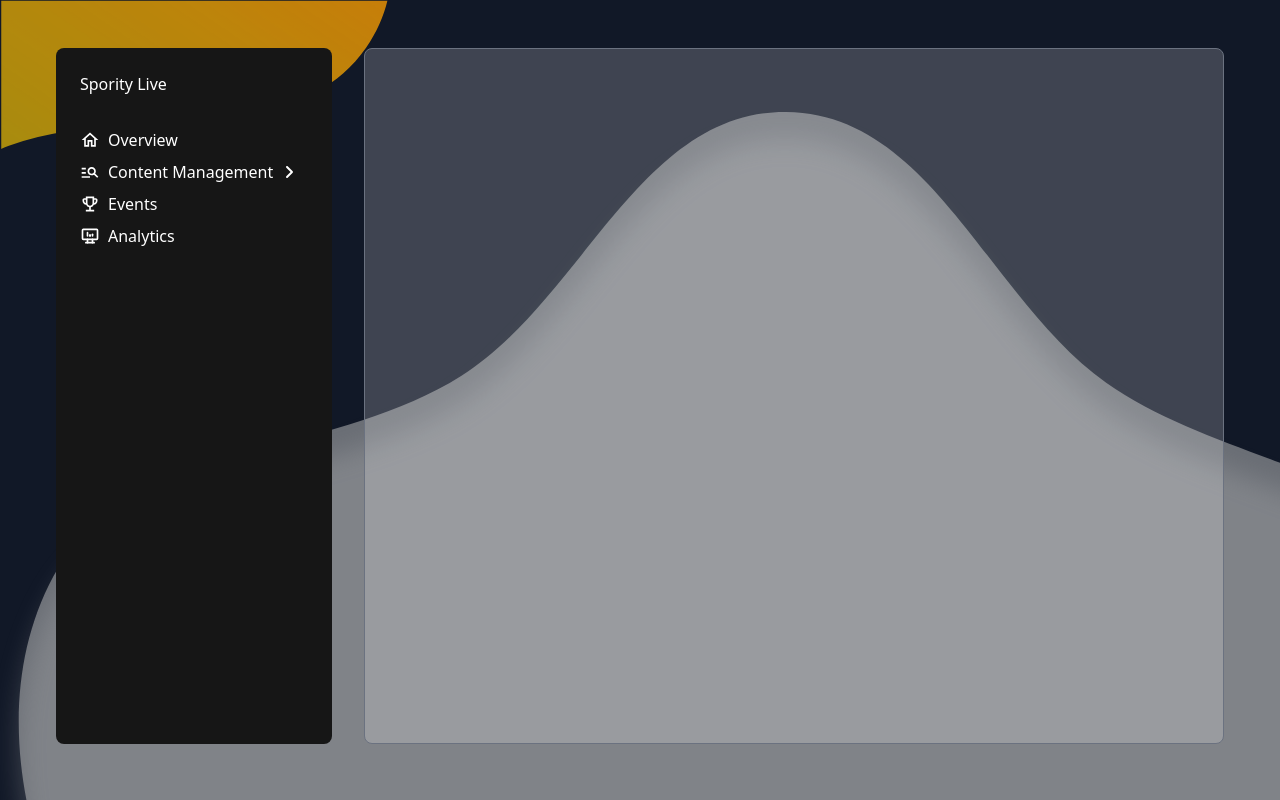
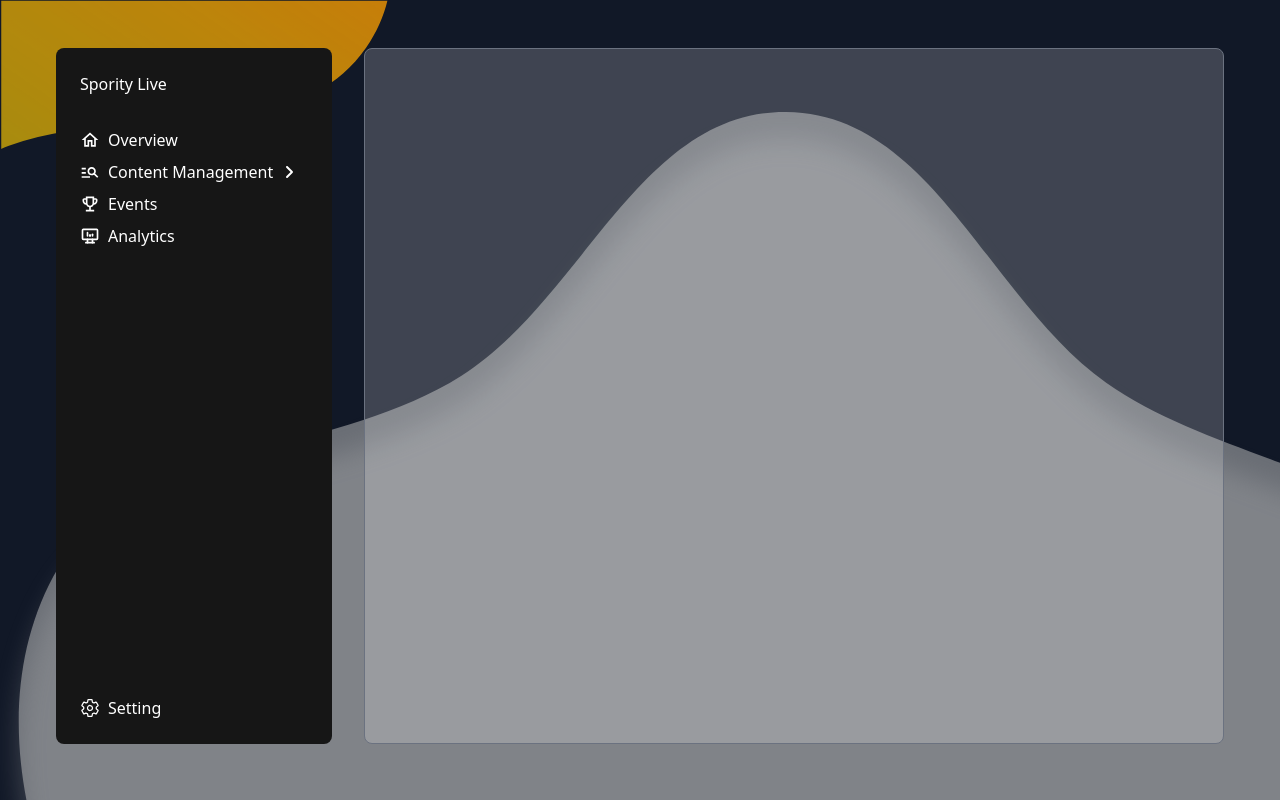
Before and after one commit to mhmAdmin1122/spority, a Next.js app: page /admin/components/Layout in a window 1280 px wide. Built offline with nearby package versions, Linux system fonts and the light colour scheme.

Commit message:
Admin layout ready to  use

```diff
--- a/pages/admin/components/Layout.tsx
+++ b/pages/admin/components/Layout.tsx
@@ -12,6 +12,7 @@ import {
   MdOutlineHome,
 } from "react-icons/md";
 import { TbDeviceDesktopAnalytics } from "react-icons/tb";
+import { IoSettingsOutline } from "react-icons/io5";
 
 const Layout = ({ children }: any) => {
   const [dropdown, setDropdown] = useState(false);
@@ -24,7 +25,8 @@ const Layout = ({ children }: any) => {
       <div className="absolute z-40 w-full flex h-full justify-center items-center">
         <div className="w-[95%] h-[94vh] rounded-lg p-6">
           <div className="flex gap-8 items-start justify-start h-full">
-            <div className="side-bar-admin">
+            <div className="side-bar-admin justify-between flex flex-col">
+              <div className="flex flex-col">
                 <Link href="/admin">Spority Live</Link>
                 <div className="pt-8 flex flex-col gap-2">
                   <Link href="/admin" className="flex items-center gap-2">
@@ -63,7 +65,10 @@ const Layout = ({ children }: any) => {
                       </div>
                     )}
                   </div>
-                <Link href="/admin/events" className="flex items-center gap-2">
+                  <Link
+                    href="/admin/events"
+                    className="flex items-center gap-2"
+                  >
                     <MdOutlineEmojiEvents className="text-xl" />
                     <h2 className="hover:underline">Events</h2>
                   </Link>
@@ -75,6 +80,11 @@ const Layout = ({ children }: any) => {
                     <h2 className="hover:underline">Analytics</h2>
                   </Link>
                 </div>
+              </div>
+              <Link href="/admin/setting" className="flex items-center gap-2">
+                <IoSettingsOutline className="text-xl" />
+                <h2 className="hover:underline">Setting</h2>
+              </Link>
             </div>
             <div className="admin-child-body-box">{children}</div>
           </div>
--- /dev/null
+++ b/pages/admin/setting.tsx
@@ -0,0 +1,16 @@
+import Head from "next/head";
+import React from "react";
+import Layout from "./components/Layout";
+
+const SettingPage = () => {
+  return (
+    <Layout>
+      <Head>
+        <title>Spority - Admin Setting</title>
+      </Head>
+      <div>Setting</div>
+    </Layout>
+  );
+};
+
+export default SettingPage;
```
Lines whose indentation alone changed are shown as unchanged.
